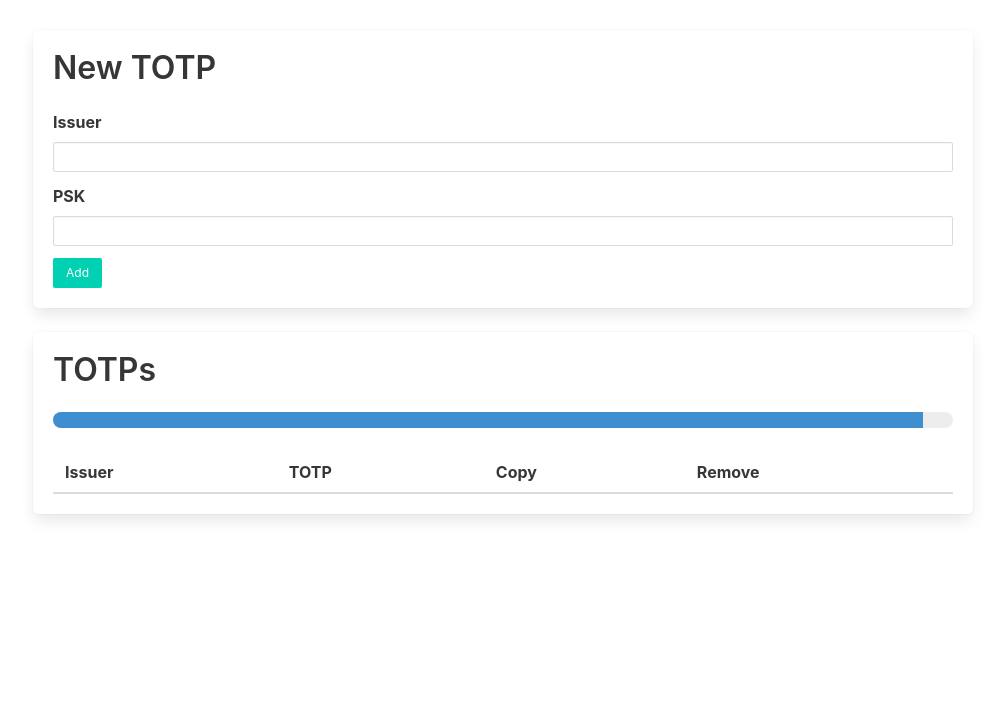
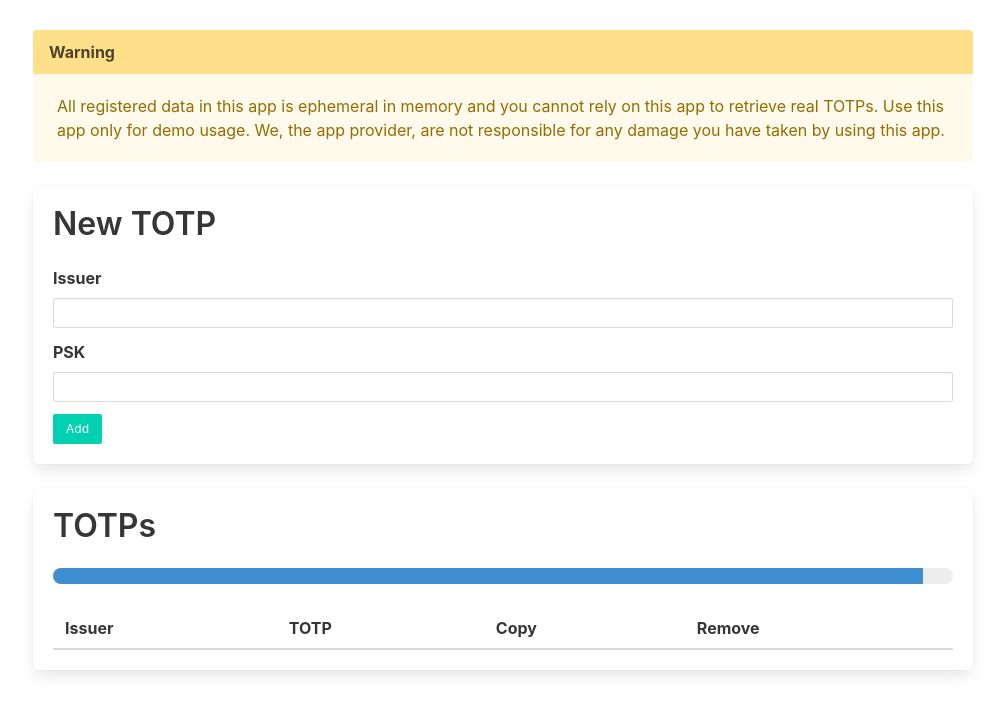
Before and after one commit to tmsick/react-totp, a React (Create React App) app: page / in a window 1280 px wide. Shown: the top 714 px of the page, without its empty margins (137-1142 px from the left). Built offline with nearby package versions, Linux system fonts and the light colour scheme.

Commit message:
Add warning message

```diff
--- a/src/components/TotpApp.tsx
+++ b/src/components/TotpApp.tsx
@@ -1,6 +1,7 @@
 import { NewTotpForm } from "./NewTotpForm"
 import { Totp } from "./Totp"
 import { TotpTable } from "./TotpTable"
+import { WarningMessage } from "./WarningMessage"
 import { getDateTuple } from "../lib/tick"
 import { totp as getTotp } from "../lib/totp"
 import { useEffect, useState } from "react"
@@ -55,6 +56,7 @@ export const TotpApp = () => {
 
   return (
     <div className="container is-max-desktop" style={{ padding: "30px 10px" }}>
+      <WarningMessage />
       <NewTotpForm onFormSubmit={handleNewTotpFormSubmit} />
       <TotpTable
         totps={totps}
--- /dev/null
+++ b/src/components/WarningMessage.tsx
@@ -0,0 +1,17 @@
+import React from "react"
+
+export const WarningMessage: React.VFC = () => {
+  return (
+    <article className="message is-warning">
+      <div className="message-header">
+        <p>Warning</p>
+      </div>
+      <div className="message-body">
+        All registered data in this app is ephemeral in memory and you cannot
+        rely on this app to retrieve real TOTPs. Use this app only for demo
+        usage. We, the app provider, are not responsible for any damage you have
+        taken by using this app.
+      </div>
+    </article>
+  )
+}
```
